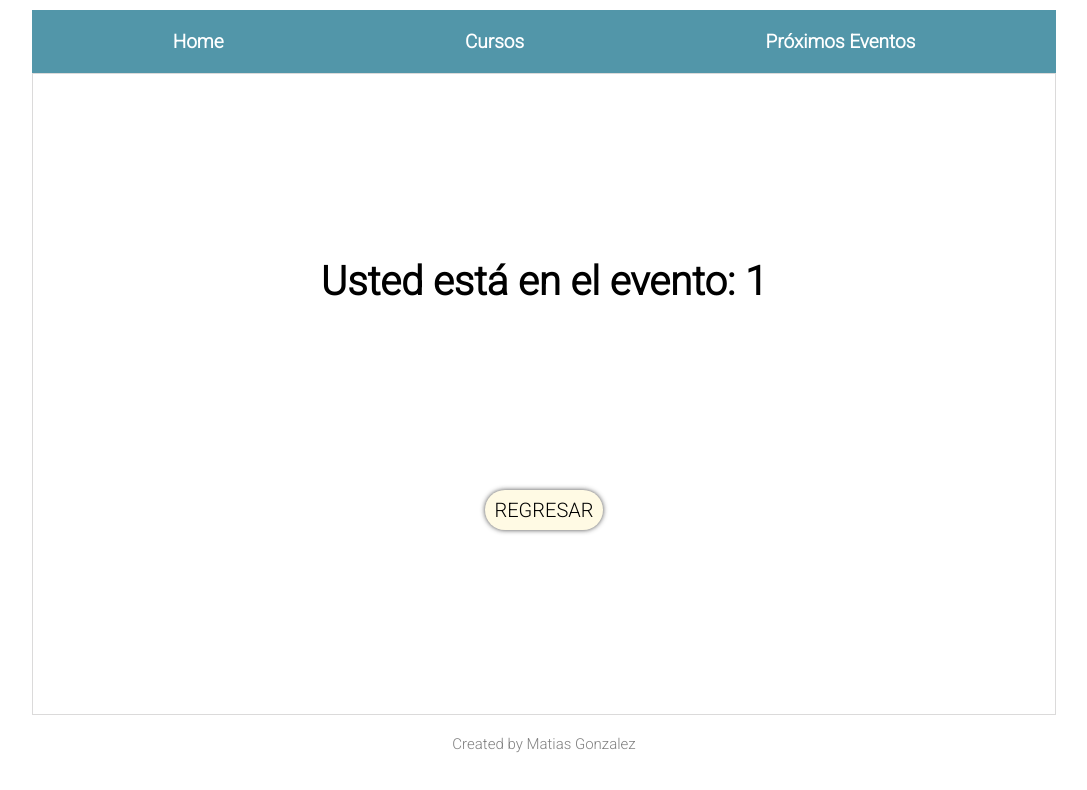
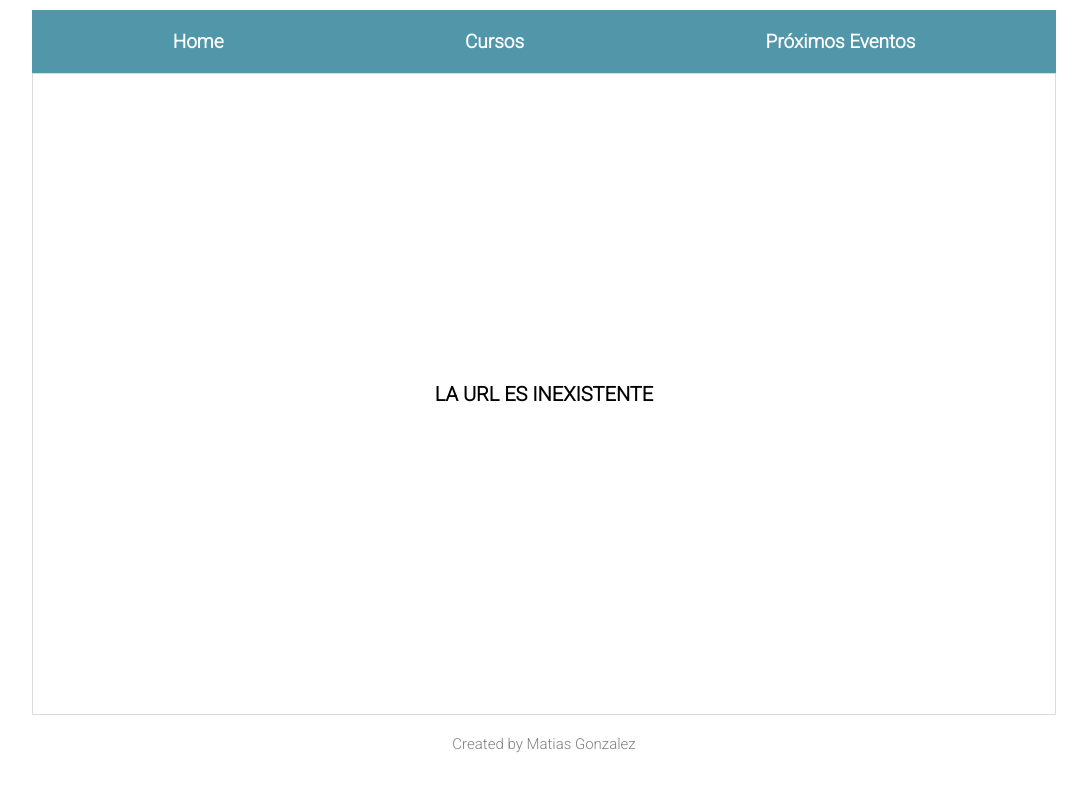
Before and after one commit to MGagiledevelopment/REACT-ROUTING, a React (Create React App) app: page /evento/1 in a window 1280 px wide. Shown: the top 790 px of the page, without its empty margins (96-1183 px from the left). Built offline with nearby package versions, Linux system fonts and the light colour scheme.

Commit message:
mejorando enrutamiento

```diff
--- a/src/components/Course.jsx
+++ b/src/components/Course.jsx
@@ -5,22 +5,21 @@ import { cursos } from "../utils/courses";
 
 export default function Course(props) {
   const history = useHistory();
-  const params = useParams();
-  const id = params.id;
-
-  console.log(id);
+  const id = props.name;
 
   return (
     <div className={courseStyles.course}>
       <div className={courseStyles.description}>
         <h1>Usted está en el curso de {id}</h1>
         {cursos.map((curso) => {
-          if (curso.className === params.id) {
+          if (curso.name === id) {
             return <div key={curso.id}>{curso.description}</div>;
           } else return <div key={curso.id}></div>;
         })}
       </div>
-      <button onClick={history.goBack} className={courseStyles.buttonback}>REGRESAR</button>
+      <button onClick={history.goBack} className={courseStyles.buttonback}>
+        REGRESAR
+      </button>
     </div>
   );
 }
--- a/src/components/Event.jsx
+++ b/src/components/Event.jsx
@@ -5,19 +5,20 @@ import { events } from "../utils/events.js";
 
 export default function Event(props) {
   const history = useHistory();
-  const params = useParams();
-  const id = params.id;
+  const id = props.name;
   return (
     <div className={eventStyles.course}>
       <div className={eventStyles.description}>
         <h1>Usted está en el evento: {id}</h1>
         {events.map((event) => {
-          if (event.className === params.id) {
+          if (event.name === id) {
             return <div key={event.id}>{event.description}</div>;
           } else return <div key={event.id}></div>;
         })}
       </div>
-      <button onClick={history.goBack} className={eventStyles.buttonback}>REGRESAR</button>
+      <button onClick={history.goBack} className={eventStyles.buttonback}>
+        REGRESAR
+      </button>
     </div>
   );
 }
--- a/src/components/ListCourses.jsx
+++ b/src/components/ListCourses.jsx
@@ -8,8 +8,12 @@ export default function ListCourses() {
     <ul key="1" className={mainStyles.courses}>
       {cursos.map((curso) => {
         return (
-          <Link key={curso.id} to={`curso/${curso.className}`} className={mainStyles.list}>
-            <li key={curso.id}>{curso.name}</li>
+          <Link
+            key={curso.id}
+            to={`curso/${curso.name}`}
+            className={mainStyles.list}
+          >
+            <li key={curso.id}> {curso.name} </li>
           </Link>
         );
       })}
--- a/src/components/NextEvents.jsx
+++ b/src/components/NextEvents.jsx
@@ -5,11 +5,12 @@ import { events } from "../utils/events.js";
 
 export default function NextEvents() {
   return (
-    <ul key="1" className={mainStyles.listEvents}>
-      {events.map((event) => {
+    <ul className={mainStyles.listEvents}>
+      {events.map((evento) => {
+
         return (
-          <Link key={event.id} to={`/evento/${event.name}`} className={mainStyles.events}>
-            <li key={event.id}>{event.name}</li>
+          <Link key={evento.id} to={`evento/${evento.name}`} className={mainStyles.events}>
+            <li key={evento.id}>{evento.name}</li>
           </Link>
         );
       })}
--- a/src/utils/courses.js
+++ b/src/utils/courses.js
@@ -8,20 +8,20 @@ export const cursos = [
   },
   {
     id: "2",
-    name: "Data Science",
+    name: "DATA-SCIENCE",
     className: "DATA-SCIENCE",
     description:
       "Aprendé a manipular la infinita cantidad de datos a nuestro alcance para crear impacto.",
   },
   {
     id: "3",
-    name: "Desarrollo Back-end",
+    name: "DESARROLLO-BACK-END",
     className: "BACK-END",
     description: "esta es la descripcion DWBE",
   },
   {
     id: "4",
-    name: "Desarrollo Front-end",
+    name: "DESARROLLO-FRONT-END",
     className: "FRONT-END",
     description:
       "Aprendé a usar REACT, la librería creada por Facebook que está transformando la manera de crear aplicaciones web.",
--- a/src/utils/events.js
+++ b/src/utils/events.js
@@ -1,18 +1,18 @@
 export const events = [
   {
     id: "1",
-    name: "GitHub WORKSHOP",
+    name: "GitHub-WORKSHOP",
   },
   {
     id: "2",
-    name: "Diseñando con FIGMA",
+    name: "Diseñando-con-FIGMA",
   },
   {
     id: "3",
-    name: "JavaScript avanzado",
+    name: "JavaScript-avanzado",
   },
   {
     id: "4",
-    name: "Aprendiendo desarrollo ágil",
+    name: "Aprendiendo-desarrollo-ágil",
   },
 ];
--- a/src/views/Main.jsx
+++ b/src/views/Main.jsx
@@ -7,6 +7,8 @@ import NextEvents from "../components/NextEvents";
 import Course from "../components/Course";
 import Event from "../components/Event";
 import Notfound from "../components/Notfound";
+import { cursos } from "../utils/courses";
+import { events } from "../utils/events";
 
 export default function Seccion2() {
   return (
@@ -15,9 +17,33 @@ export default function Seccion2() {
         <Route component={Home} exact path="/"></Route>
         <Route component={ListCourses} path="/listaCursos"></Route>
         <Route component={NextEvents} path="/proximoseventos"></Route>
-        <Route exact component={Course} path="/curso/:id"></Route>
-        {/* <Route render={()=>{return <Course/>}} path="/curso/:id"></Route> */}
-        <Route component={Event} path="/evento/:id"></Route>
+        {cursos.map((curso) => {
+          return (
+            <Route
+              key={curso.id}
+              exact
+              render={() => {
+                return <Course name={`${curso.name}`} />;
+              }}
+              path={`/curso/:${curso.name}`}
+            ></Route>
+          );
+        })}
+
+        {events.map((evento) => {
+          console.log(evento.name);
+          return (
+            <Route
+              key={evento.id}
+              exact
+              render={() => {
+                return <Event name={`${evento.name}`} />;
+              }}
+              path={`/evento/:${evento.name}`}
+            ></Route>
+          );
+        })}
+        {/* <Route component={Event} path="/evento/:id"></Route> */}
         <Route component={Notfound} path="*"></Route>
       </Switch>
     </main>
```
